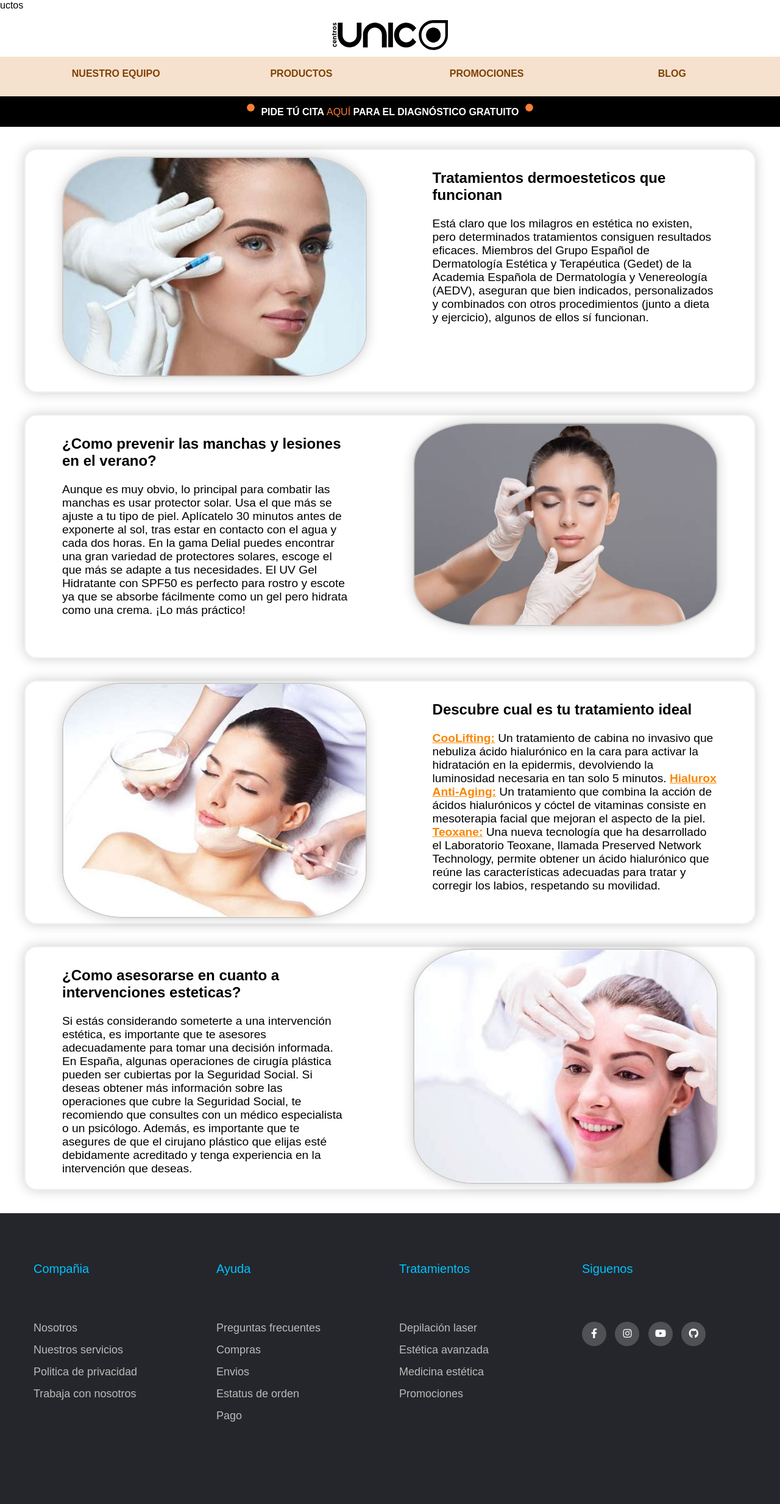
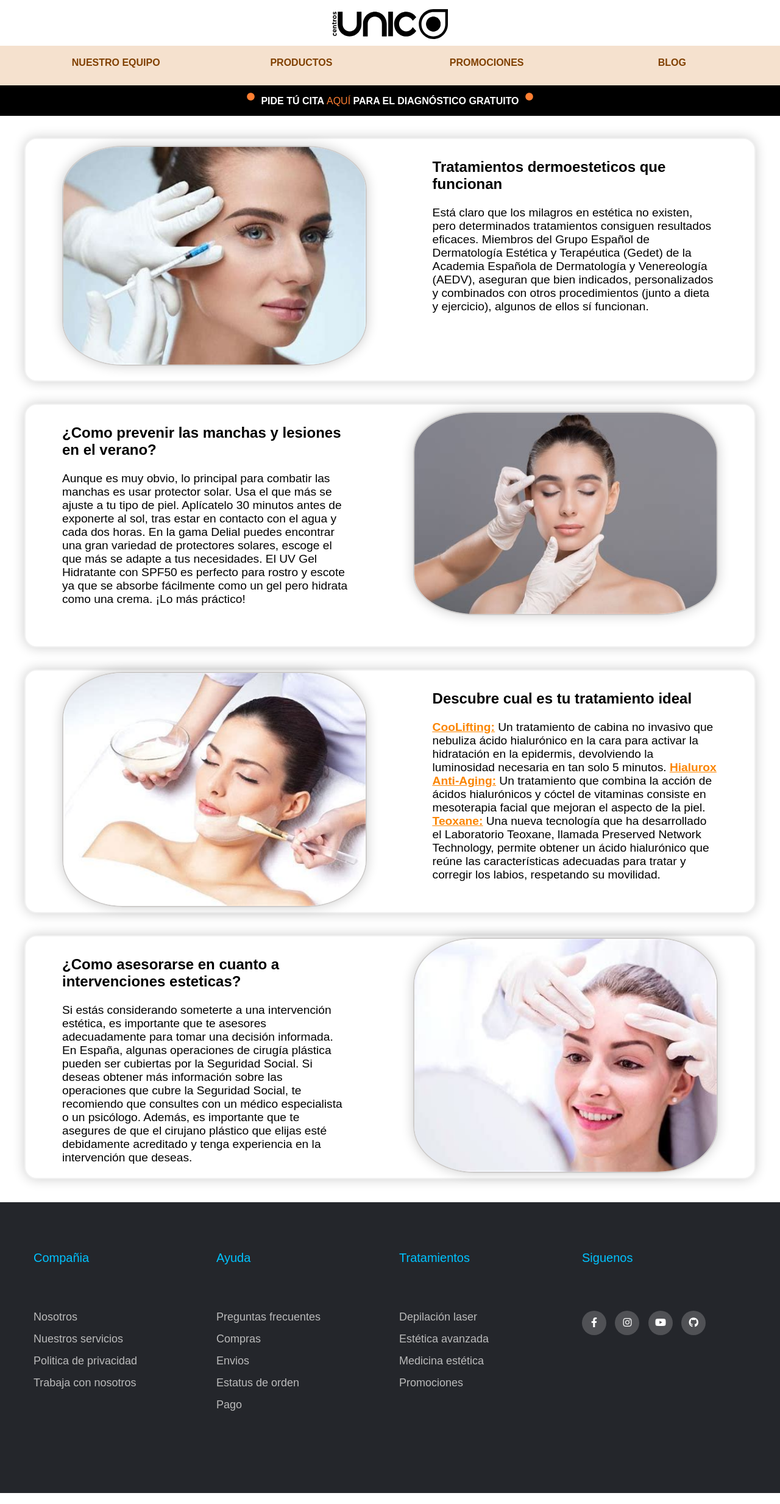
Before and after one commit to Fsolanaa/Vaguada2.0, a PHP site: page /Blog.php in a window 1280 px wide. Shown: the whole page at 61% size. Run offline with PHP 8.4, Linux system fonts and the light colour scheme.

Commit message:
problema fix

```diff
--- a/Centros_Unico/include/header.php
+++ b/Centros_Unico/include/header.php
@@ -1,4 +1,4 @@
-uctos
+
     <header id="header">
         <a href="index.php">
             <img src="img/logo.svg" class="logo" />
```
